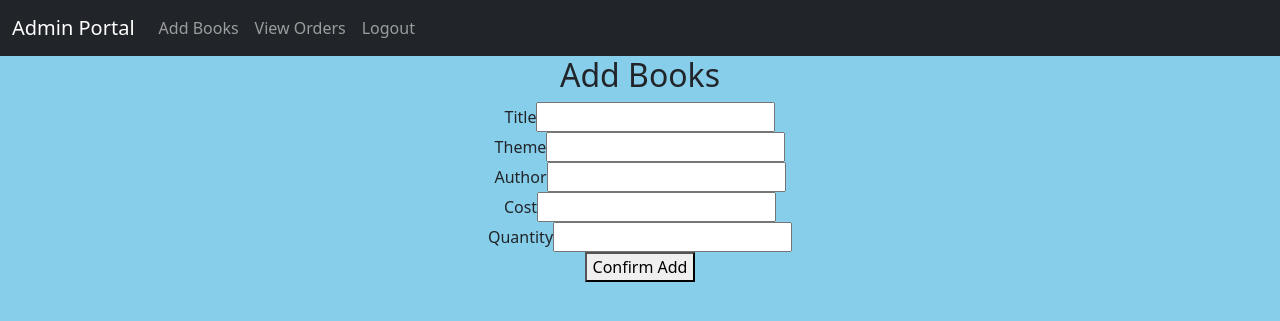
After one commit to neoconstel/Library-Management-System, a Django app: page /librarian/add-books/ in a window 1280 px wide. The commit adds this page. Shown: the top 321 px of the page. Run offline with Django 4.2, Linux system fonts and the light colour scheme.

Commit message:
'Add Books' and 'View Orders' for admin-portal

```diff
--- a/library/static/library/css/style.css
+++ b/library/static/library/css/style.css
@@ -1,8 +1,15 @@
 body{
     background-color: skyblue;
+    text-align: center;
 }
 
 .main-header{
     height: 30vh;
     background-color: yellow;
 }
+
+.book{
+    background-color: lightslategray;
+    margin: 20px;
+    display: inline-block;
+}
--- a/library/templates/library/base.html
+++ b/library/templates/library/base.html
@@ -21,9 +21,67 @@
     <title>{% block title %}{% endblock title %}</title>
   </head>
   <body>
+    {% block main-header %}
     <div class="main-header">
 
     </div>
+    {% endblock main-header %}
+    {% block admin-nav %}
+    <nav class="navbar navbar-expand-md navbar-dark bg-dark" aria-label="Fourth navbar example">
+      <div class="container-fluid">
+        <a class="navbar-brand" href="{% url 'admin-portal' %}">Admin Portal</a>
+        <button class="navbar-toggler" type="button" data-bs-toggle="collapse" data-bs-target="#navbarsExample04" aria-controls="navbarsExample04" aria-expanded="false" aria-label="Toggle navigation">
+          <span class="navbar-toggler-icon"></span>
+        </button>
+
+        <div class="collapse navbar-collapse" id="navbarsExample04">
+          <ul class="navbar-nav me-auto mb-2 mb-md-0">
+            <li class="nav-item">
+              <a class="nav-link" aria-current="page" href="{% url 'add-books' %}">Add Books</a>
+            </li>
+            <li class="nav-item">
+              <a class="nav-link" href="{% url 'view-orders' %}">View Orders</a>
+            </li>
+            <li class="nav-item">
+              <a class="nav-link" href="#">Logout</a>
+            </li>
+          </ul>
+        </div>
+      </div>
+    </nav>
+    {% endblock admin-nav %}
+
+    {% block student-nav %}
+    <nav class="navbar navbar-expand-md navbar-dark bg-dark" aria-label="Fourth navbar example">
+      <div class="container-fluid">
+        <a class="navbar-brand" href="#">Student Portal</a>
+        <button class="navbar-toggler" type="button" data-bs-toggle="collapse" data-bs-target="#navbarsExample04" aria-controls="navbarsExample04" aria-expanded="false" aria-label="Toggle navigation">
+          <span class="navbar-toggler-icon"></span>
+        </button>
+
+        <div class="collapse navbar-collapse" id="navbarsExample04">
+          <ul class="navbar-nav me-auto mb-2 mb-md-0">
+            <li class="nav-item">
+              <a class="nav-link" href="#">Search Book</a>
+            </li>
+            <li class="nav-item">
+              <a class="nav-link" href="#">View Expiry Info</a>
+            </li>
+            <li class="nav-item">
+              <a class="nav-link" href="#">Return Book</a>
+            </li>
+            <li class="nav-item">
+              <a class="nav-link" href="#">Place Order</a>
+            </li>
+            <li class="nav-item">
+              <a class="nav-link" href="#">Logout</a>
+            </li>
+          </ul>
+        </div>
+      </div>
+    </nav>
+    {% endblock student-nav %}
+
     {% block content %}
     <h3>base html. overwrite content block to display specific page</h3>
     {% endblock content %}
--- /dev/null
+++ b/library/templates/library/book_form.html
@@ -0,0 +1,21 @@
+{% extends 'library/base.html' %}
+
+{% block main-header %}
+{% endblock main-header %}
+{% block student-nav %}
+{% endblock student-nav %}
+
+{% block content %}
+<h2>Add Books</h2>
+<form method="post" action="">
+    {% csrf_token %}
+    {{ form.title.label }}{{ form.title }} <br>
+    {{ form.theme.label }}{{ form.theme }} <br>
+    {{ form.author.label }}{{ form.author }} <br>
+    {{ form.cost.label }}{{ form.cost }} <br>
+    {{ form.quantity.label }}{{ form.quantity }} <br>
+
+    <button type="submit">Confirm Add</button>
+
+</form>
+{% endblock content %}
--- a/library/templates/library/index.html
+++ b/library/templates/library/index.html
@@ -1,7 +1,11 @@
 {% extends 'library/base.html' %}
 
+{% block admin-nav %}
+{% endblock admin-nav %}
+{% block student-nav %}
+{% endblock student-nav %}
+
 {% block content %}
-
 <div class="row">
     <div cla class="col-md-6">
         <a href="{% url 'admin-portal' %}"><h2>Librarian</h2></a>
--- a/library/templates/library/student_portal.html
+++ b/library/templates/library/student_portal.html
@@ -1,4 +1,7 @@
 {% extends 'library/base.html' %}
+
+{% block admin-nav %}
+{% endblock admin-nav %}
 
 {% block content %}
 <h1>Student Section</h1>
--- a/library/urls.py
+++ b/library/urls.py
@@ -3,6 +3,10 @@ from . import views
 
 urlpatterns = [
     path('', views.home, name='home'),
-    path('librarian/', views.admin_portal, name='admin-portal'),
+    path('librarian/', views.AdminPortal.as_view(), name='admin-portal'),
+    path('librarian/add-books/', views.AddBooks.as_view(), name='add-books'),
+    path('librarian/view-orders/', views.ViewOrders.as_view(), name='view-orders'),
+
+
     path('student/', views.student_portal, name='student-portal')
 ]
--- a/library/views.py
+++ b/library/views.py
@@ -1,14 +1,42 @@
 from django.shortcuts import render
 from django.http import HttpResponse
+from django.views.generic import CreateView, ListView
+from django.urls import reverse_lazy
+
+from .models import Book, Order
+from .forms import BookForm
 
 
 def home(request):
-    return render(request, "library/index.html")
+    return render(request, 'library/index.html')
 
 
-def admin_portal(request):
-    return render(request, 'library/admin_portal.html')
+# def admin_portal(request):
+#     books = Book.objects.all()
+#     context = {
+#          'books': books,
+#          'total_book_titles': books.count(),
+#          'total_available_books': sum([book.quantity for book in books])
+#     }
+#     return render(request, 'library/admin_portal.html', context=context)
 
 
 def student_portal(request):
     return render(request, 'library/student_portal.html')
+
+
+class AddBooks(CreateView):
+    model = Book
+    fields = '__all__'
+    success_url = reverse_lazy('admin-portal')
+
+
+class AdminPortal(ListView):
+    model = Book
+    template_name = 'library/admin_portal.html'
+    context_object_name = 'books'
+
+
+class ViewOrders(ListView):
+    model = Order
+    context_object_name = 'orders'
```
Also changed, not shown: library/forms.py (added, +8 -0 lines), library/templates/library/admin_portal.html (+18 -1 lines), library/templates/library/order_list.html (added, +22 -0 lines).
